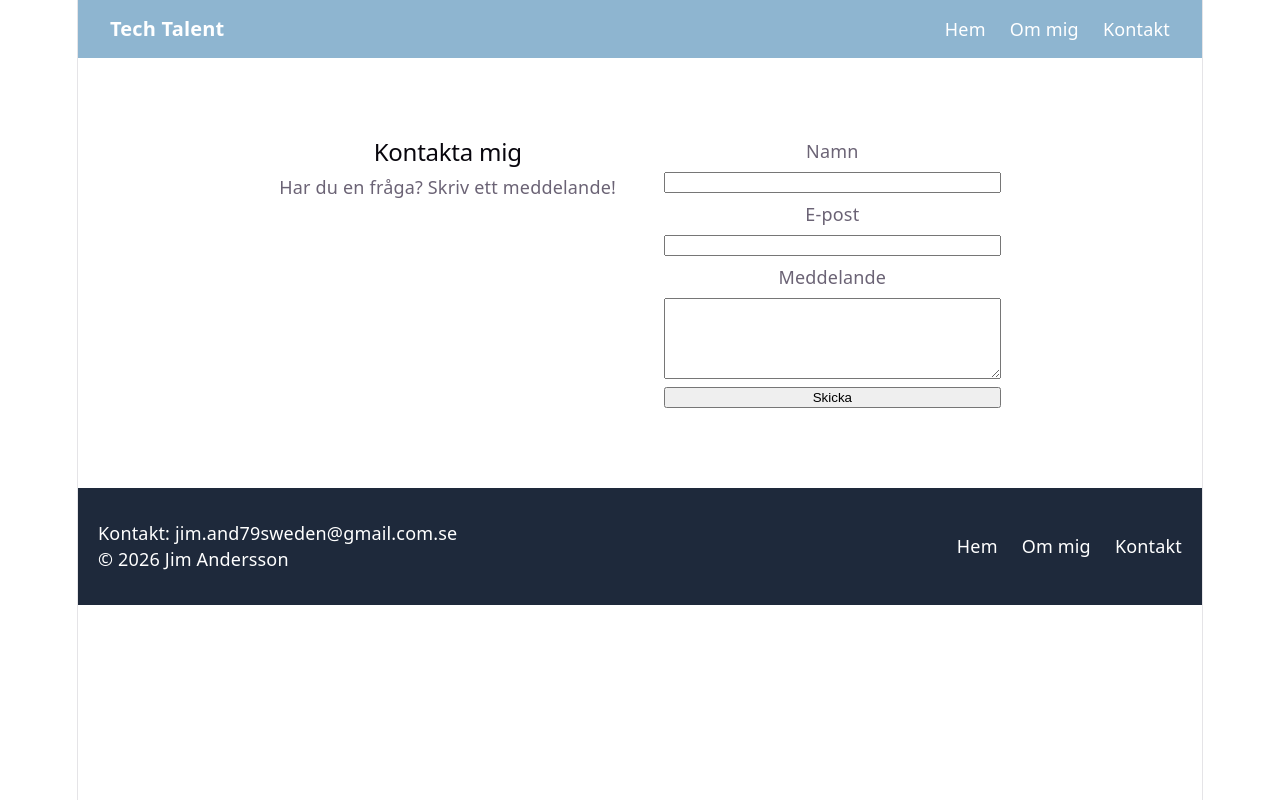
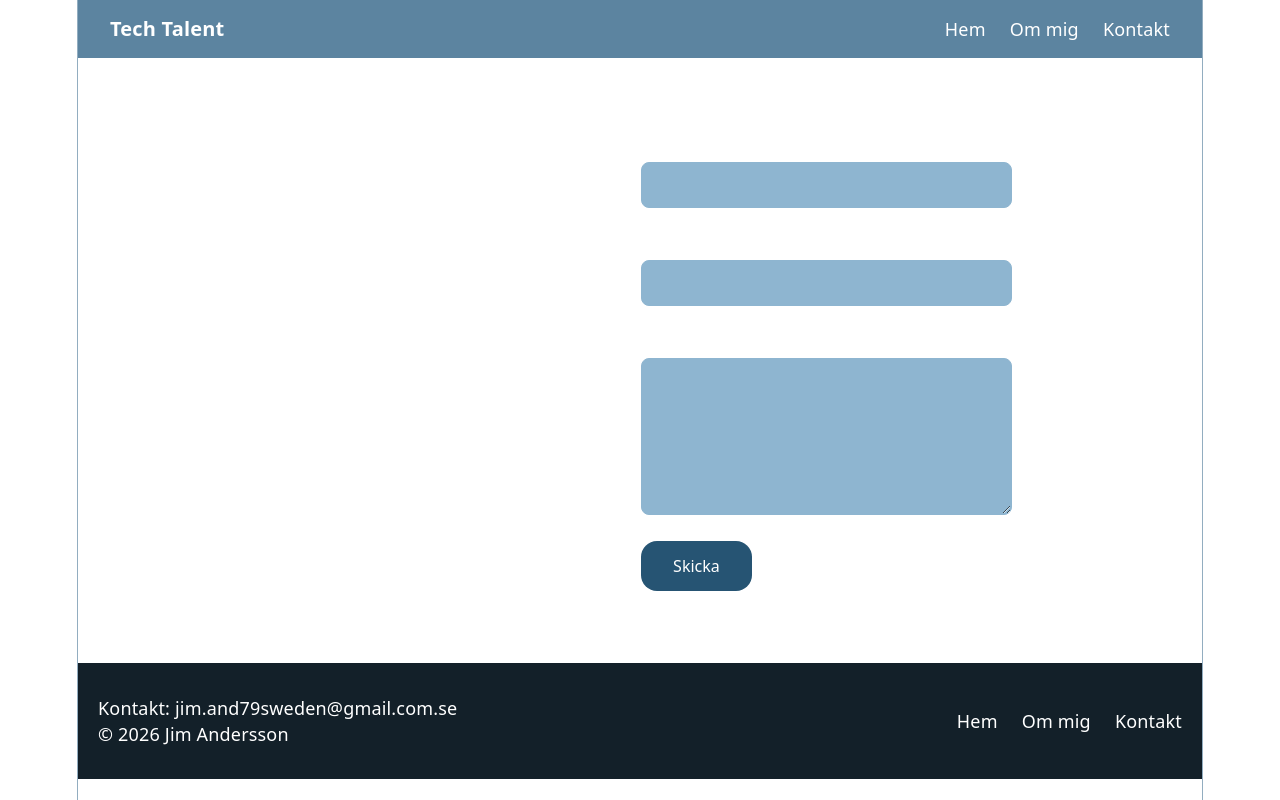
Before and after one commit to JimAndersson8/min-sida, a React (Vite) app: page /kontakt in a window 1280 px wide. Built offline with nearby package versions, Linux system fonts and the light colour scheme.

Commit message:
Lägg till färgtema via CSS-variabler i index.css och låt komponenter hämta sina färger därifrån

```diff
--- a/src/components/Footer.css
+++ b/src/components/Footer.css
@@ -4,8 +4,8 @@
   align-items: center;
   gap: 2rem;
   padding: 32px 20px;
-  background-color: #1e293b;
-  color: white;
+  background-color: var(--mork);  /* var #1e293b */
+  color: var(--vit);              /* var white */
 }
 
 .footer-info {
@@ -18,7 +18,7 @@
 }
 
 .footer-lankar a {
-  color: white;
+  color: var(--vit);              /* var white */
   text-decoration: none;
 }
 
--- a/src/components/KontaktForm.css
+++ b/src/components/KontaktForm.css
@@ -1,20 +1,101 @@
 .kontakt {
+  --falt-bg: #8EB5D0;        /* ljust mint i fälten */
+  --falt-kant: #8EB5D0;      /* kantlinje runt fälten */
+  --knapp-bg: #265473;       /* terrakotta på knappen */
+  --knapp-bg-hover: #8EB5D0;
+  --text-mork: #ffffff;
+  --falt-text: #000000;      /* rubrik och etiketter */
+
   display: grid;
-  grid-template-columns: 1fr 1fr; /* två lika breda kolumner */
-  gap: 48px;
+  grid-template-columns: 1fr 1.2fr; /* text lite smalare än formuläret */
+  gap: 64px;
+  align-items: start;
   max-width: 900px;
-  margin: 80px auto;
+  margin: 72px auto;
   padding: 0 24px;
+  text-align: left;          /* viktigt: #root har text-align: center */
+}
+
+.kontakt-info h2 {
+  font-size: 28px;
+  color: var(--text-mork);
+  margin-bottom: 12px;
+}
+
+.kontakt-info p {
+  color: #ffffff;
+  line-height: 1.6;
+  max-width: 30ch;
 }
 
 .kontakt-form {
   display: flex;
-  flex-direction: column; /* fälten under varandra */
-  gap: 8px;
+  flex-direction: column;
+  gap: 6px;                  /* litet avstånd mellan etikett och fält */
+}
+
+.kontakt-form label {
+  margin-top: 14px;          /* större avstånd mellan fältgrupperna */
+  font-size: 15px;
+  font-weight: 600;
+  color: var(--text-mork);
+}
+
+.kontakt-form label:first-of-type {
+  margin-top: 0;
+}
+
+.kontakt-form input,
+.kontakt-form textarea {
+  width: 100%;
+  box-sizing: border-box;    /* annars blir fälten bredare än kolumnen */
+  padding: 12px 14px;
+  font: inherit;             /* ärver typsnitt från sidan */
+  font-size: 16px;
+  color: var(--text-mork);
+  background-color: var(--falt-bg);
+  border: 1px solid var(--falt-kant);
+  color: var(--falt-text);
+  border-radius: 8px;
+}
+
+.kontakt-form input {
+  height: 46px;
+}
+
+.kontakt-form textarea {
+  min-height: 130px;
+  resize: vertical;          /* användaren får bara dra i höjdled */
+}
+
+.kontakt-form input:focus,
+.kontakt-form textarea:focus {
+  outline: 2px solid var(--knapp-bg);
+  outline-offset: 1px;
+}
+
+.kontakt-form button {
+  align-self: flex-start;    /* knappen blir så bred som texten, inte full bredd */
+  margin-top: 20px;
+  padding: 12px 32px;
+  font: inherit;
+  font-size: 16px;
+  color: #fff;
+  background-color: var(--knapp-bg);
+  border: none;
+  border-radius: 16px;      /* pill-form */
+  cursor: pointer;
+  transition: background-color 0.2s;
+}
+
+.kontakt-form button:hover {
+  background-color: var(--knapp-bg-hover);
 }
 
 @media (max-width: 800px) {
   .kontakt {
     grid-template-columns: 1fr; /* en kolumn på mobil */
+    gap: 32px;
+    margin: 48px auto;
   }
 }
--- a/src/components/Navbar.css
+++ b/src/components/Navbar.css
@@ -3,11 +3,11 @@
   justify-content: space-between;
   align-items: center;
   padding: 16px 32px;
-  background-color: #8EB5D0;
+  background-color: var(--primar);  /* var #8EB5D0 */
 }
 
 .logo {
-  color: white;
+  color: var(--vit);                /* var white */
   font-size: 20px;
   font-weight: bold;
 }
@@ -18,7 +18,7 @@
 }
 
 .lankar a {
-  color: white;
+  color: var(--vit);                /* var white */
   text-decoration: none;
 }
 
--- a/src/index.css
+++ b/src/index.css
@@ -1,25 +1,39 @@
+/* ============================================================
+   Färgtema – EN plats för hela sidans färger.
+   Ändra ett värde här, så följer hela sidan med.
+   ============================================================ */
 :root {
-  --text: #6b6375;
-  --text-h: #08060d;
-  --bg: #fff;
-  --border: #e5e4e7;
-  --code-bg: #f4f3ec;
-  --accent: #aa3bff;
-  --accent-bg: rgba(170, 59, 255, 0.1);
-  --accent-border: rgba(170, 59, 255, 0.5);
-  --social-bg: rgba(244, 243, 236, 0.5);
-  --shadow:
-    rgba(0, 0, 0, 0.1) 0 10px 15px -3px, rgba(0, 0, 0, 0.05) 0 4px 6px -2px;
+  /* ── Lager 1: själva färgskalan, 8 steg ljus → mörk ── */
+  --vit: var(--bla-0);        /* text på färgade/mörka ytor */
+  --bla-0: #ffffff;
+  --bla-1: #c9d6df;
+  --bla-2: #92adc0;
+  --bla-3: #5c84a0;
+  --bla-4: #38607b;
+  --bla-5: #254052;
+  --bla-6: #132029;
+  --bla-7: #000000;
 
+  /* ── Lager 2: roller – vad färgen används till ── */
+  --bakgrund: var(--bla-0);   /* sidans botten */
+  --yta: var(--bla-1);        /* ljusa block, fält, kodrutor */
+  --kant: var(--bla-2);       /* kantlinjer och avdelare */
+  --primar: var(--bla-3);     /* navbar, knappar */
+  --primar-mork: var(--bla-4);/* hover, länkar, sekundär text */
+  --text: var(--bla-5);       /* brödtext */
+  --text-h: var(--bla-6);     /* rubriker */
+  --mork: var(--bla-6);       /* footer och mörka block */
+  --svart: var(--bla-7);
+
+  /* ── Typografi ── */
   --sans: system-ui, 'Segoe UI', Roboto, sans-serif;
   --heading: system-ui, 'Segoe UI', Roboto, sans-serif;
   --mono: ui-monospace, Consolas, monospace;
 
   font: 18px/145% var(--sans);
   letter-spacing: 0.18px;
-  color-scheme: light dark;
   color: var(--text);
-  background: var(--bg);
+  background: var(--bakgrund);
   font-synthesis: none;
   text-rendering: optimizeLegibility;
   -webkit-font-smoothing: antialiased;
@@ -27,26 +41,6 @@
 
   @media (max-width: 1024px) {
     font-size: 16px;
-  }
-}
-
-@media (prefers-color-scheme: dark) {
-  :root {
-    --text: #9ca3af;
-    --text-h: #f3f4f6;
-    --bg: #16171d;
-    --border: #2e303a;
-    --code-bg: #1f2028;
-    --accent: #c084fc;
-    --accent-bg: rgba(192, 132, 252, 0.15);
-    --accent-border: rgba(192, 132, 252, 0.5);
-    --social-bg: rgba(47, 48, 58, 0.5);
-    --shadow:
-      rgba(0, 0, 0, 0.4) 0 10px 15px -3px, rgba(0, 0, 0, 0.25) 0 4px 6px -2px;
-  }
-
-  #social .button-icon {
-    filter: invert(1) brightness(2);
   }
 }
 
@@ -59,7 +53,7 @@ body {
   max-width: 100%;
   margin: 0 auto;
   text-align: center;
-  border-inline: 1px solid var(--border);
+  border-inline: 1px solid var(--kant);
   min-height: 100svh;
   display: flex;
   flex-direction: column;
@@ -82,6 +76,7 @@ h1 {
     margin: 20px 0;
   }
 }
+
 h2 {
   font-size: 24px;
   line-height: 118%;
@@ -91,6 +86,7 @@ h2 {
     font-size: 20px;
   }
 }
+
 p {
   margin: 0;
 }
@@ -107,5 +103,5 @@ code {
   font-size: 15px;
   line-height: 135%;
   padding: 4px 8px;
-  background: var(--code-bg);
+  background: var(--yta);
 }
```
